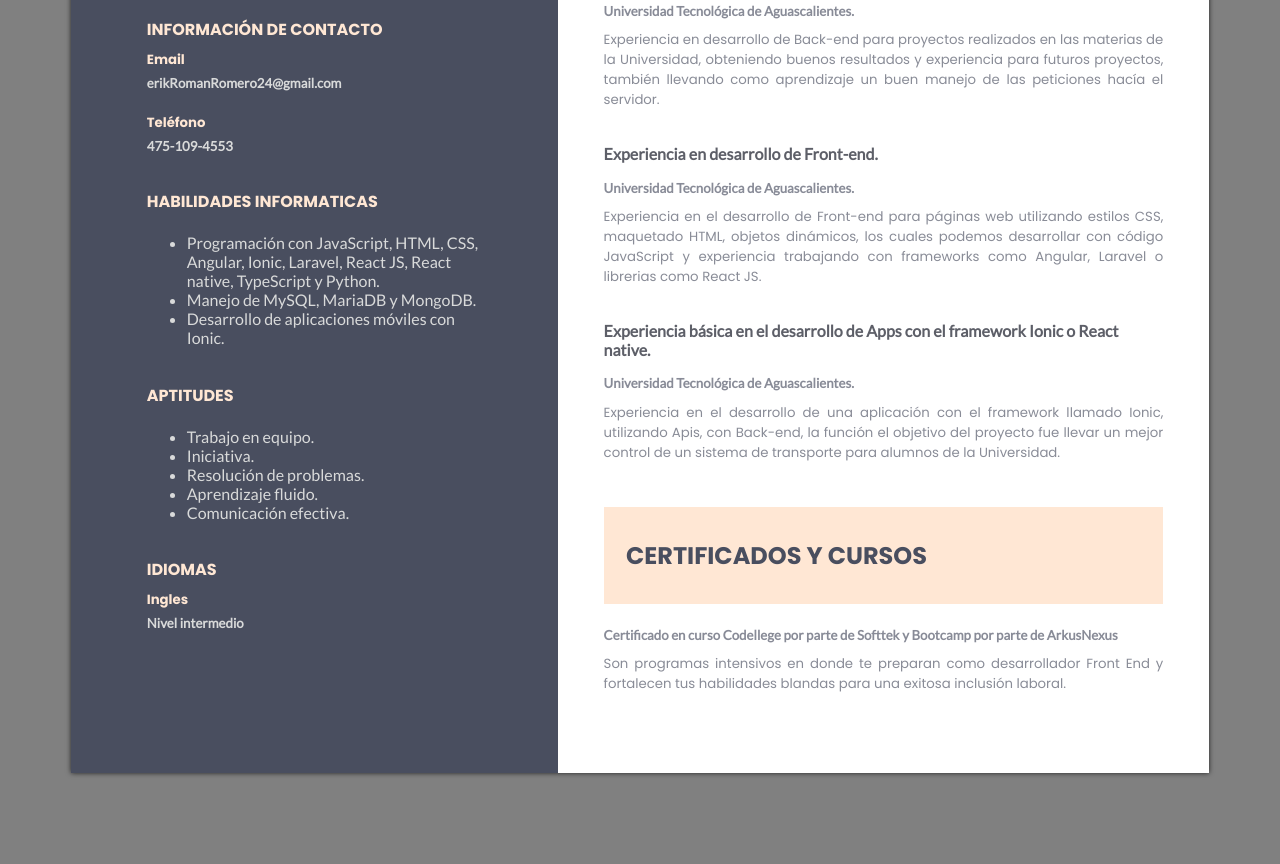
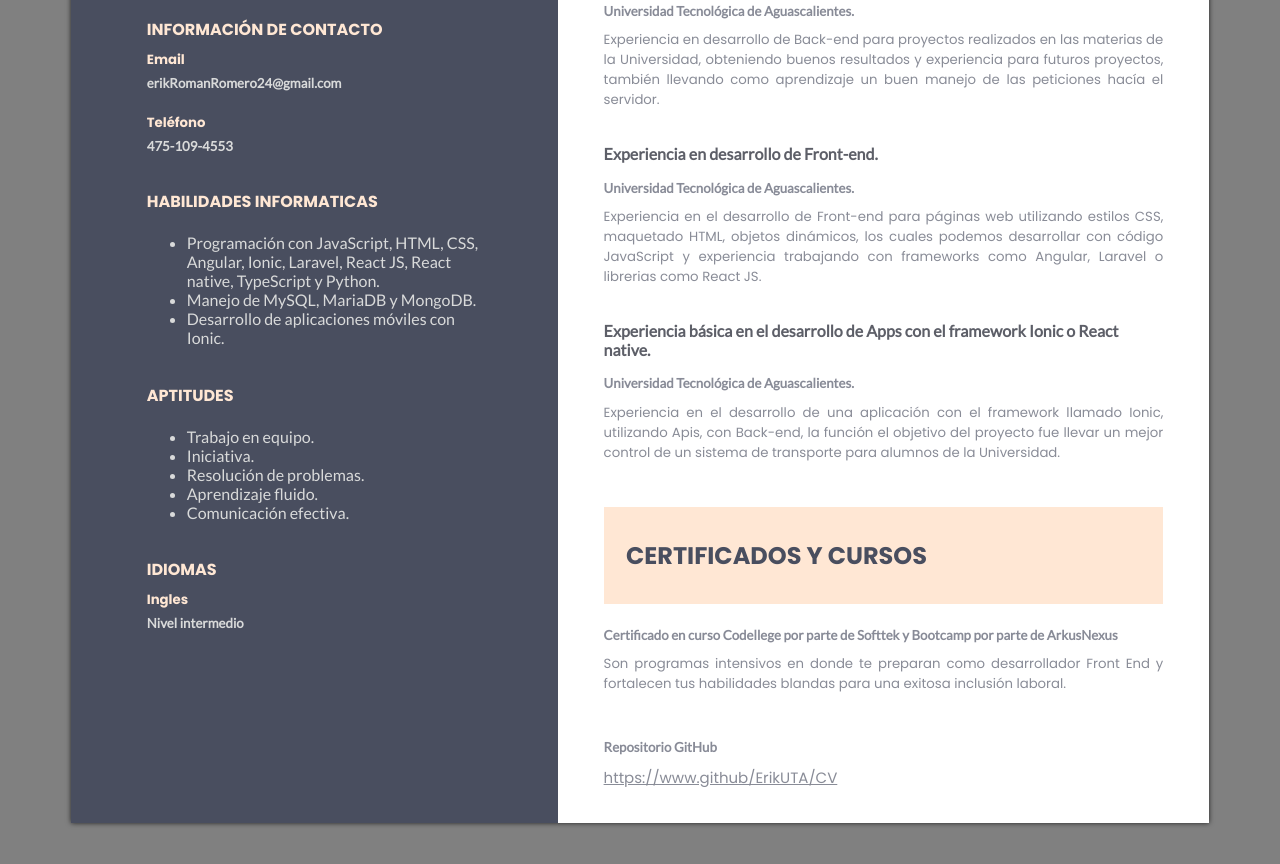
Before and after one commit to ErikUTA/CV, a plain HTML site: page index.html in a window 1280 px wide. Shown: the part 545-1409 px from the top of the page. Before the commit the page ends 1381 px from the top, so only its background shows below. Drawn offline with Linux system fonts and the light colour scheme; a web font is replaced by a local one.

Commit message:
refactor: new changes in the text

```diff
--- a/index.html
+++ b/index.html
@@ -73,6 +73,8 @@
             </div>
             <h5 class="r-subtitle" style="margin: 4% 0% 2% 0%;">Certificado en curso Codellege por parte de Softtek y Bootcamp por parte de ArkusNexus</h5>
             <h5 class="r-text" style="margin: 1% 0% 8% 0%">Son programas intensivos en donde te preparan como desarrollador Front End y fortalecen tus habilidades blandas para una exitosa inclusión laboral.</h5>
+            <h5 class="r-subtitle" style="margin: 4% 0% 2% 0%;">Repositorio GitHub</h5>
+            <a href="https://github.com/ErikUTA/CV" class="r-text" style="margin: 0%; font-size: 15px;">https://www.github/ErikUTA/CV</a>
         </div>
     </div>
 
```
